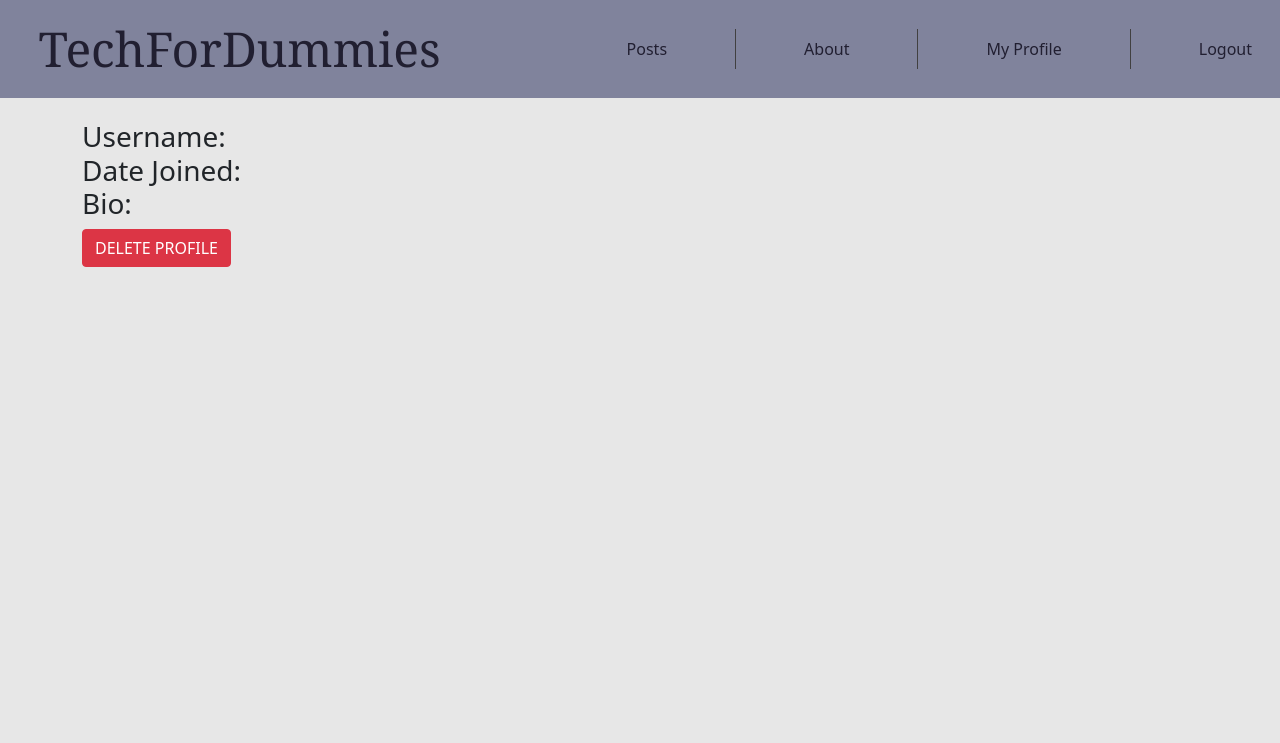
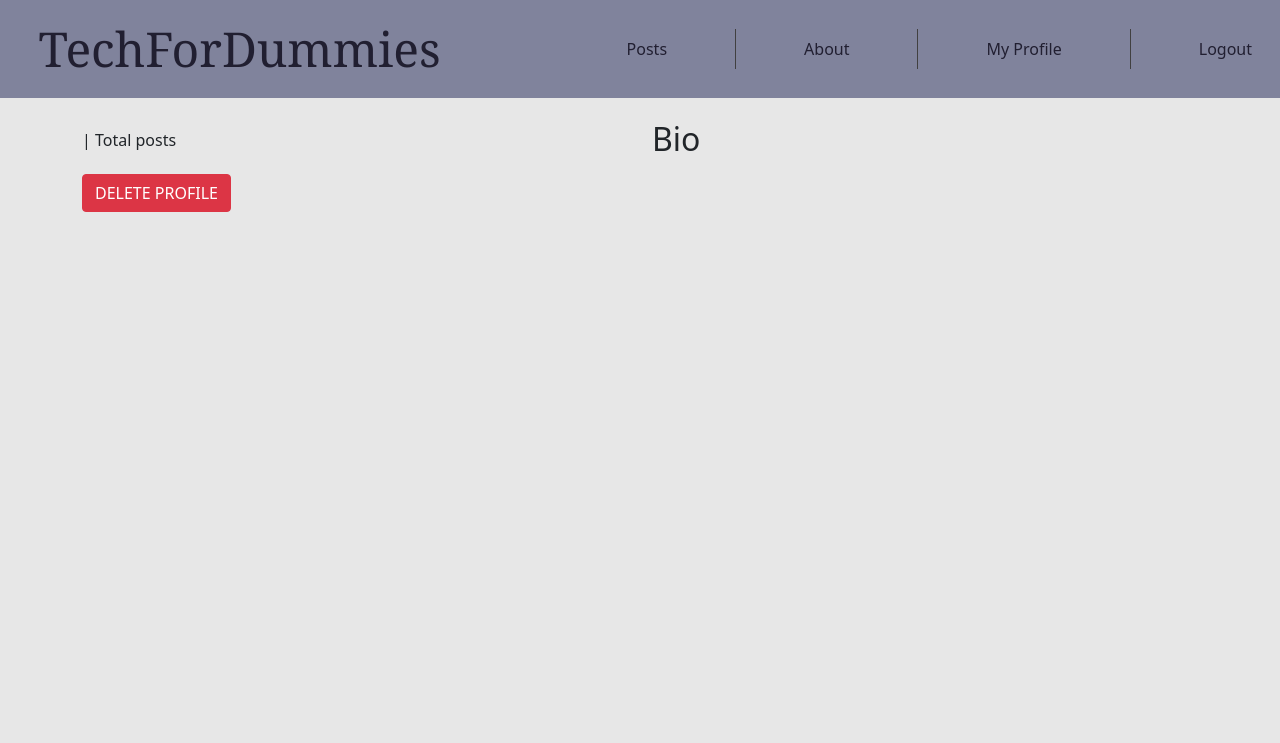
Before and after one commit to dakotabourne373/techfordummies, a PHP site: the page made by templates/profile.php in a window 1280 px wide. Shown: the top 743 px of the page. Run offline with PHP 8.4, Linux system fonts and the light colour scheme; the template is opened without the code that fills it, so the values that code supplies are empty; a user stored in the database is signed in.

Commit message:
updated profile page, and fixed delete redirects

```diff
--- a/index.php
+++ b/index.php
@@ -9,6 +9,12 @@ spl_autoload_register(function($classname) {
 
 session_start();
 
+/*
+Change this variable to match how the url would look on your localhost's browser
+e.g. on my xampp I would access it as localhost/techfordummies/, so i set the variable to "/techfordummies/"
+if your system has sub folders you need to include them
+e.g. if you access this project with localhost/cs4750/project/blue/green/, you would set the variable equal to "/cs4750/project/blue/green/"
+*/
 $url = "/techfordummies/";
 
 // Parse the URL
--- a/templates/profile.php
+++ b/templates/profile.php
@@ -32,8 +32,36 @@
 <body>
     <?php include "templates/header.php"?>
 
-    <div class="container landing">
-        <h3>
+    <div class="container-fluid landing container">
+	<div class="row">
+
+		<div class="col-md-6">
+			<h2>
+            <span id="username"> </span>
+			</h2>
+			<p>
+            <span id="join_date"> </span> | Total posts
+			</p>
+
+		</div>
+		<div class="col-md-6">
+			<h2>
+				Bio
+			</h2>
+			<p>
+            <span id="bio"> </span>
+			</p>
+
+		</div>
+        <div id="dangerdanger">
+            <button type="submit" class="btn btn-danger" id="delProfile" >DELETE PROFILE</button>
+        </div>
+	</div>
+
+</div>
+
+    <!-- <div class="container landing">
+         <h3>
             <div>
                 Username: <span id="username"> </span>
             </div>
@@ -46,15 +74,11 @@
             Bio: <span id="bio"> </span>
             </div>
         </h3>
-        <!-- <h3>
-            Email: <?=$_SESSION["email"]?>
-        </h3> -->
-        <h3>
 
-        </h3>
-        <button type="submit" class="btn btn-danger" id="delProfile" >DELETE PROFILE</button>
-        <input type="hidden" name="delete" value="1" />
-    </div>
+        <div id="dangerdanger">
+            <button type="submit" class="btn btn-danger" id="delProfile" >DELETE PROFILE</button>
+        </div>
+    </div> -->
 
     <?php include "templates/footer.php"?>
 </body>
@@ -63,7 +87,7 @@
 
         const params = new URLSearchParams(window.location.search);
         let id = params.get("id");
-        if(id && id != <?=$_SESSION["userID"]?>) $("form").html("");
+        if(id && id != <?=$_SESSION["userID"]?>) $("#dangerdanger").html("");
         console.log("id", id);
         if(!id) id = <?=$_SESSION["userID"]?>;
 
@@ -72,7 +96,7 @@
         .done(data => {
             console.log("username", data);
             if(data.length == 0){
-                $("div.container").html($(`<div class='alert alert-danger'>Something has gone wrong</div>`));
+                $("div.container").html($(`<div class='alert alert-danger'>This user does not exist!</div>`));
                 return;
             }
 
@@ -87,7 +111,7 @@
             $.post("<?=$this->url?>api/delProfile", {uid: id ? id : $_SESSION["userID"]})
             .done(resp => {
                 console.log(resp);
-                window.location.replace(resp.url);
+                if(resp.url !== undefinded) window.location.replace(resp.url);
             });
         })
     </script>
```
Also changed, not shown: styles/main.css (+8 -0 lines), techfordummies.sql (+4 -3 lines), README.md (added).
